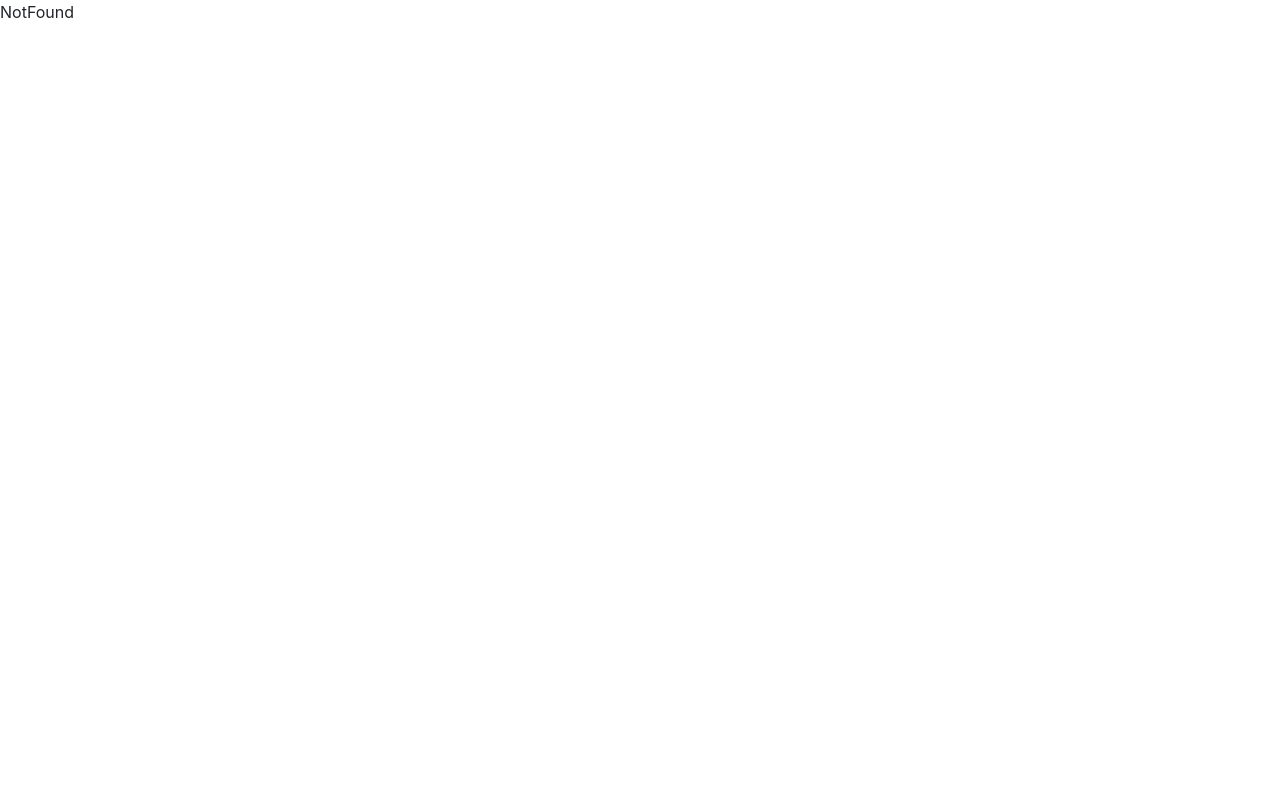
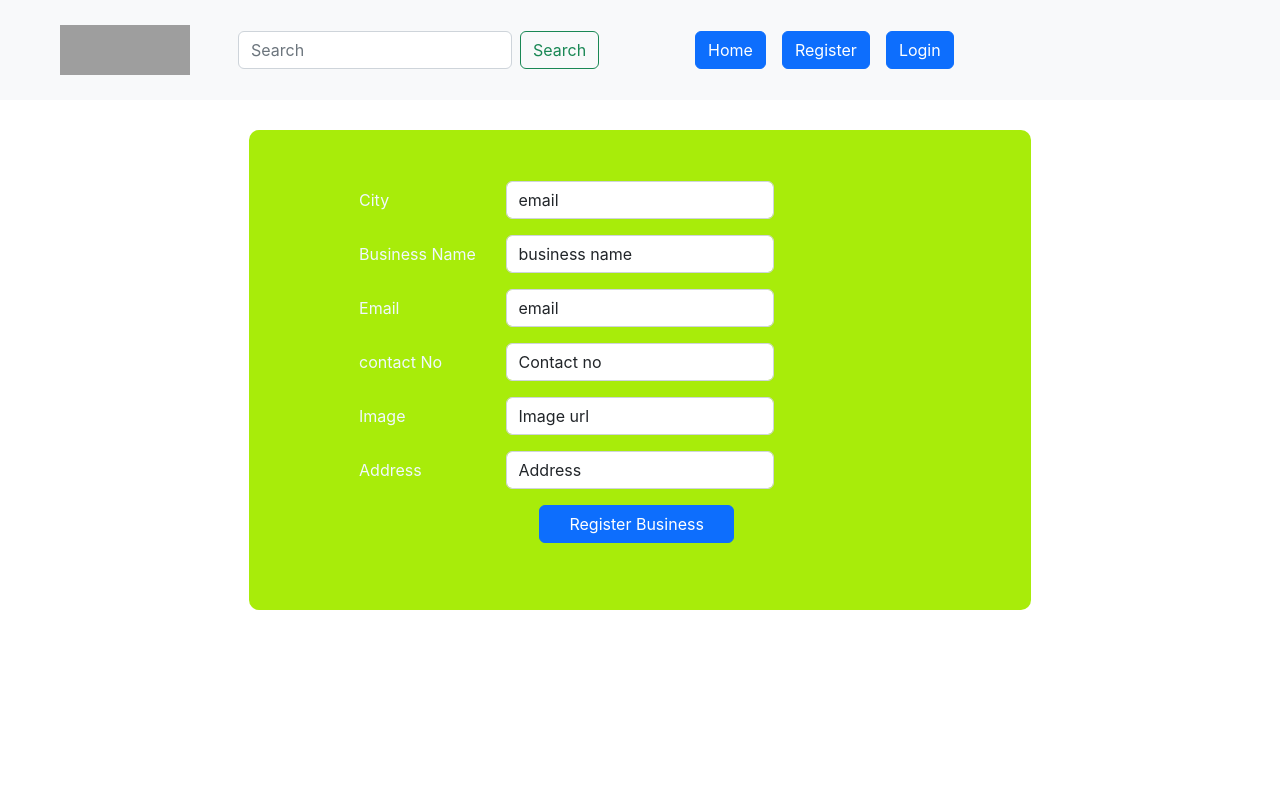
Before and after one commit to Vipin-patelME/justDialCloneOKLABS14march23, a React (Create React App) app: page /register/bussiness in a window 1280 px wide. Shown: the top 800 px of the page. Built offline with nearby package versions, Linux system fonts and the light colour scheme; grey boxes are pictures that could not be loaded.

Commit message:
register bussiness page added

```diff
--- a/src/App.js
+++ b/src/App.js
@@ -4,6 +4,7 @@ import Login from "./pages/Login";
 import NotFound from "./pages/NotFound";
 import Register from "./pages/Register";
 import Home from "./pages/Home";
+import BusinessRegister from "./pages/BusinessRegister";
 
 
 function App() {
@@ -15,6 +16,7 @@ function App() {
             <Route index element={<Home />} />
             <Route path="/login" element={<Login />} />
             <Route path="/register" element={<Register />} />
+            <Route path ="/register/bussiness" element={<BusinessRegister />} />
           </ Route>
           <Route path="*" element={<NotFound />} />
         </Routes>
--- a/src/components/ui/Navigation.js
+++ b/src/components/ui/Navigation.js
@@ -9,6 +9,8 @@ function Navigation() {
         localStorage.removeItem("jwtToken")
         window.location.href = '/register'
     }
+
+    const jwtToken = localStorage.getItem("jwtToken")
 
   return (
     <Navbar bg="light" expand="lg">
@@ -36,10 +38,24 @@ function Navigation() {
                         navbarScroll
                     >
                         <Link to="/" className='btn btn-primary me-3'>Home</Link>
-                        <Link className='btn btn-primary me-3' to="/login">Login</Link>
-                        <Link className='btn btn-primary me-3' to="/register">Register</Link>
+                        {!jwtToken ?
+                        (
+                            <>
+                                <Link className='btn btn-primary me-3' to="/register">Register</Link>
+                                <Link className='btn btn-primary me-3' to="/login">Login</Link>
+                            </>
+                        )
+                        :
+                        (
+                            <>
+                                <Link className='btn btn-primary me-3' to="/register/bussiness">Register You Bussiness</Link>
+                                <Link className=" btn btn-warning me-5" onClick={onLogout}>Logout</Link>
+                            </>
+                        )
+                        }
+
                     </Nav>
-                        <Link className=" btn btn-warning me-5" onClick={onLogout}>Logout</Link>
+
                 </div>
             </Navbar.Collapse>
         </Container>
--- a/src/components/ui/style.css
+++ b/src/components/ui/style.css
@@ -45,11 +45,12 @@ footer{
     width: 120px;
 }
 .login-page{
+    margin-top: 30px;
     width: 100%;
     display: flex;
     justify-content: center;
-    align-items: center;
-    background-color: aqua;
+    align-items: start;
+    background-color: #FFFFFF;
     height: 100vh;
 }
 .login-form{
@@ -76,3 +77,19 @@ footer{
 .footer-head{
     font-size: 50px;
 }
+.register-business{
+    display: flex;
+    flex-direction: column;
+    align-items: center;
+    justify-content: center;
+    background-color: rgb(168, 236, 10);
+    width: 70%;
+    min-height: 60%;
+    border-radius: 10px;
+    color: aliceblue;
+}
+.rg-bs-btn{
+    width: 10%;
+    align-self: center;
+    margin-right: 7%;
+}
--- a/src/index.js
+++ b/src/index.js
@@ -5,16 +5,10 @@ import 'bootstrap/dist/css/bootstrap.min.css';
 import './index.css';
 import './components/ui/style.css'
 import App from './App';
-import reportWebVitals from './reportWebVitals';
 
 const root = ReactDOM.createRoot(document.getElementById('root'));
 root.render(
   <React.StrictMode>
     <App />
   </React.StrictMode>
-);
-
-// If you want to start measuring performance in your app, pass a function
-// to log results (for example: reportWebVitals(console.log))
-// or send to an analytics endpoint. Learn more: https://bit.ly/CRA-vitals
-reportWebVitals();
+)
--- /dev/null
+++ b/src/pages/BusinessRegister.js
@@ -0,0 +1,68 @@
+import React from 'react'
+
+function BusinessRegister() {
+
+    const onUserNameInput = ()=>{
+
+    }
+    const onEmailInput =()=>{
+
+    }
+    const onPasswordInput = ()=>{
+
+    }
+    const onSubmitUserDetails =()=>{
+
+    }
+
+  return (
+            <>
+                <div className='login-page'>
+                    <form  className='register-business'>
+                        <div className="mb-3 ml-5 w-75 row">
+                            <label htmlFor="inputEmail" className="col-sm-2 col-form-label w-25">City</label>
+                            <div className="col-sm-10 w-50">
+                            <input type="select" onChange={onEmailInput} value={"email"} className="form-control" id="inputEmail">
+                            </input>
+                            </div>
+                        </div>
+                        <div className="mb-3 ml-5 w-75 row">
+                            <label htmlFor="staticEmail" className="col-sm-2 col-form-label w-25">Business Name</label>
+                            <div className="col-sm-10 w-50">
+                            <input type="text" onChange={onUserNameInput}  value={"business name"} className="form-control" id="staticEmail"  />
+                            </div>
+                        </div>
+                        <div className="mb-3 ml-5 w-75 row">
+                            <label htmlFor="inputEmail" className="col-sm-2 col-form-label w-25">Email</label>
+                            <div className="col-sm-10 w-50">
+                            <input type="email" onChange={onEmailInput} value={"email"} className="form-control" id="inputEmail" />
+                            </div>
+                        </div>
+                        <div className="mb-3 ml-5 w-75 row">
+                            <label htmlFor="inputPassword" className="col-sm-2 col-form-label w-25">contact No</label>
+                            <div className="col-sm-10 w-50">
+                            <input type="text" onChange={onPasswordInput} value={"Contact no"} className="form-control" id="inputPassword" />
+                            </div>
+                        </div>
+                        <div className="mb-3 ml-5 w-75 row">
+                            <label htmlFor="inputPassword" className="col-sm-2 col-form-label w-25">Image</label>
+                            <div className="col-sm-10 w-50">
+                            <input type="text" onChange={onPasswordInput} value={"Image url"} className="form-control" id="inputPassword" />
+                            </div>
+                        </div>
+                        <div className="mb-3 ml-5 w-75 row">
+                            <label htmlFor="inputPassword" className="col-sm-2 col-form-label w-25">Address</label>
+                            <div className="col-sm-10 w-50">
+                            <input type="text" onChange={onPasswordInput} value={"Address"} className="form-control" id="inputPassword" />
+                            </div>
+                        </div>
+                        <div className="mb-3 row rg-bs-btn w-25 ms-5">
+                            <input onClick={onSubmitUserDetails} className='btn btn-primary' value = "Register Business" />
+                        </div>
+                    </form>
+                </div>
+            </>
+        )
+}
+
+export default BusinessRegister
```
